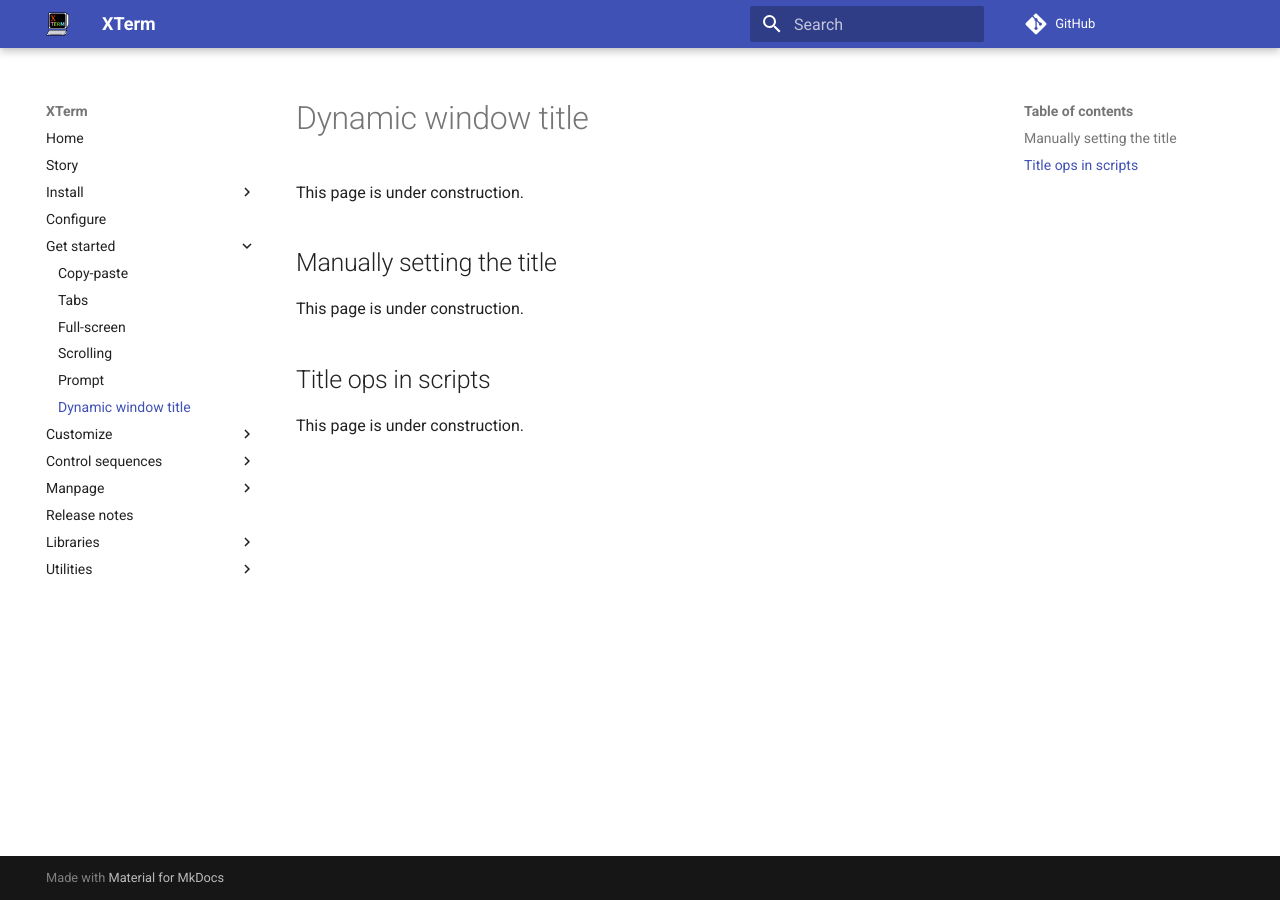
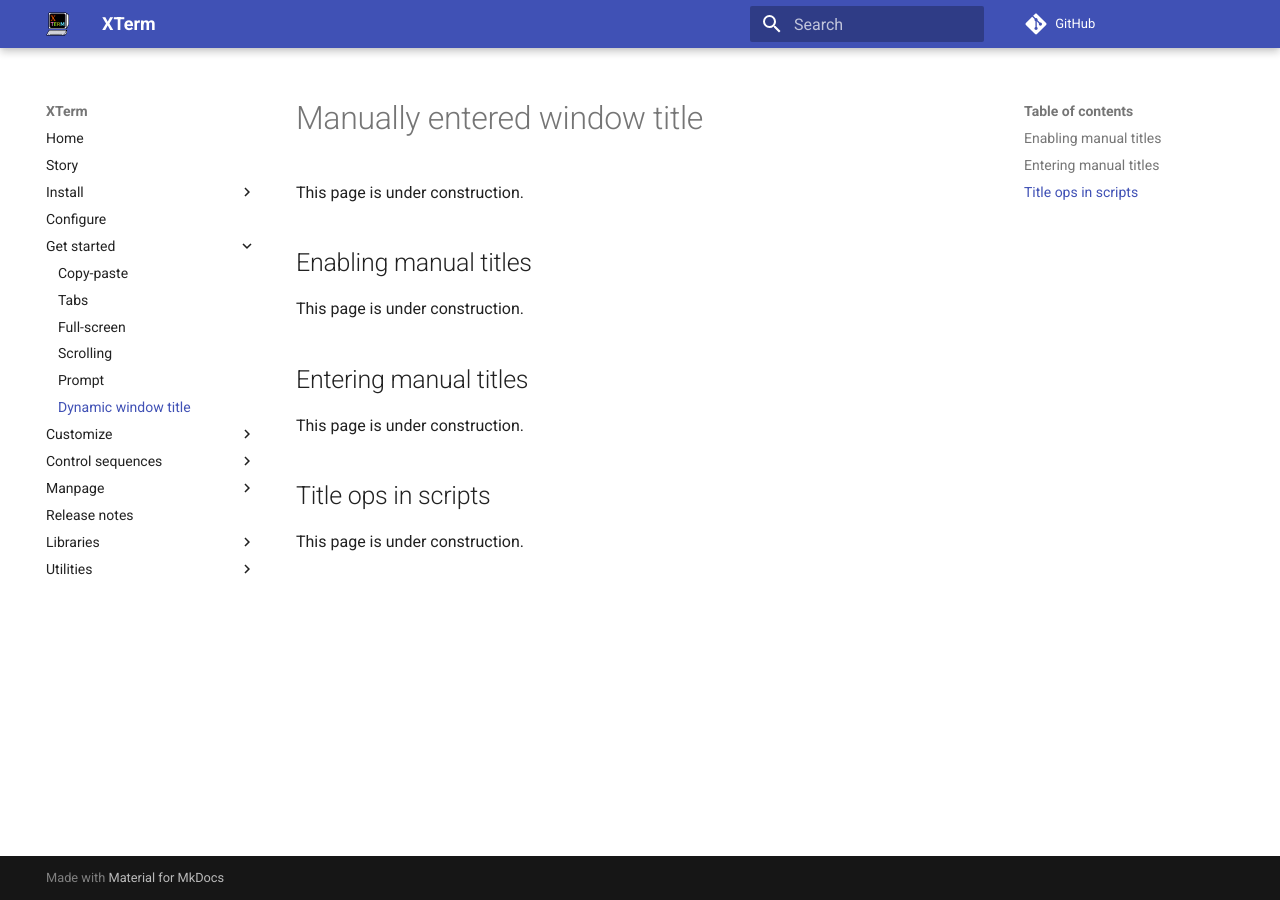
Before and after one commit to xterm-x11/docs, an MkDocs documentation site: the page built from docs/dynamic-window-title.md, in a window 1280 px wide. Built offline with MkDocs 1.6.1 and Material for MkDocs 9.7.7, drawn with Linux system fonts in a browser that asks for light colours; comment, search, counter and statistics services are not loaded.

Commit message:
Update dynamic-window-title.md

```diff
--- a/docs/dynamic-window-title.md
+++ b/docs/dynamic-window-title.md
@@ -1,8 +1,12 @@
-# Dynamic window title
+# Manually entered window title
 
 This page is under construction.
 
-## Manually setting the title
+## Enabling manual titles
+
+This page is under construction.
+
+## Entering manual titles
 
 This page is under construction.
 
```
